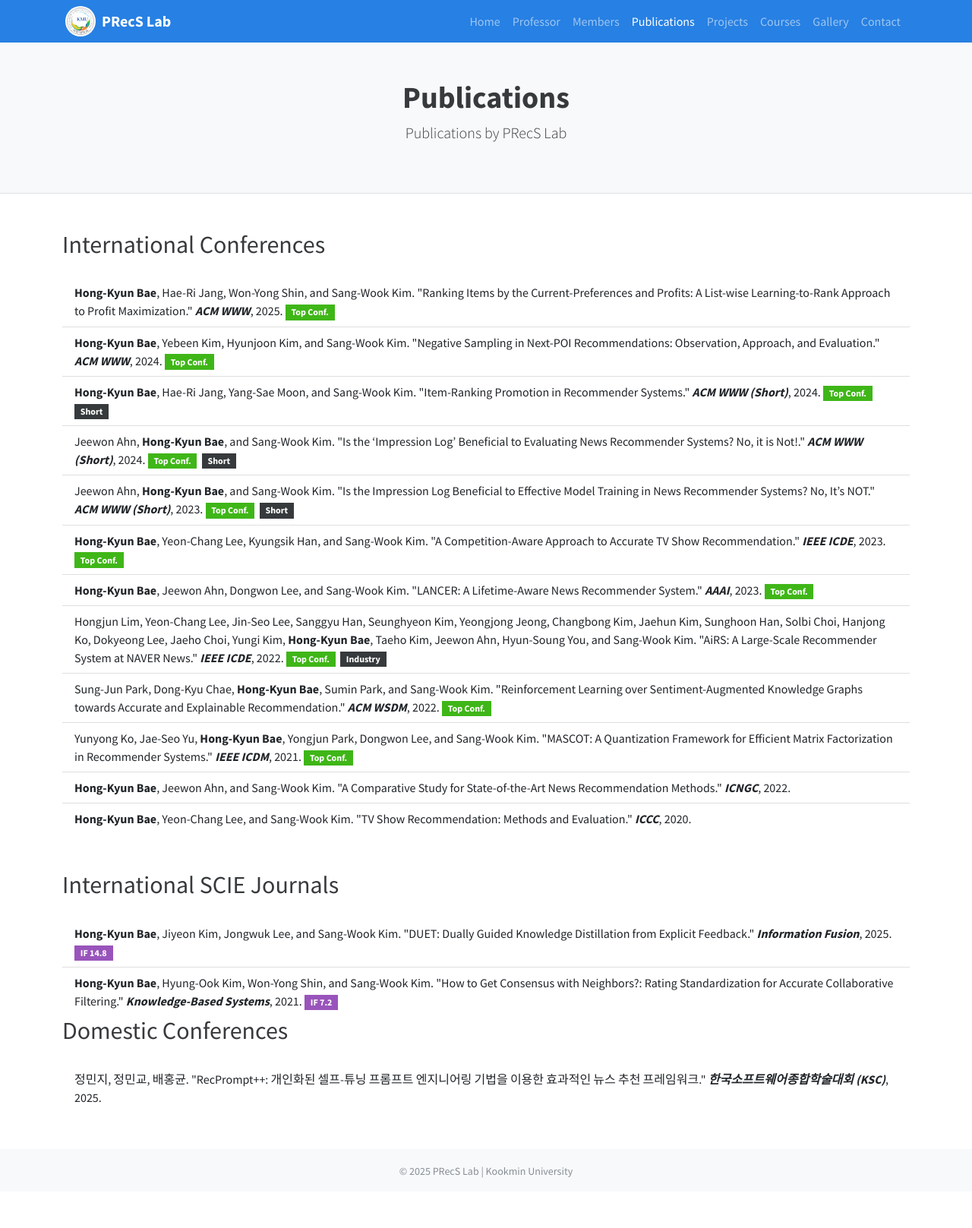
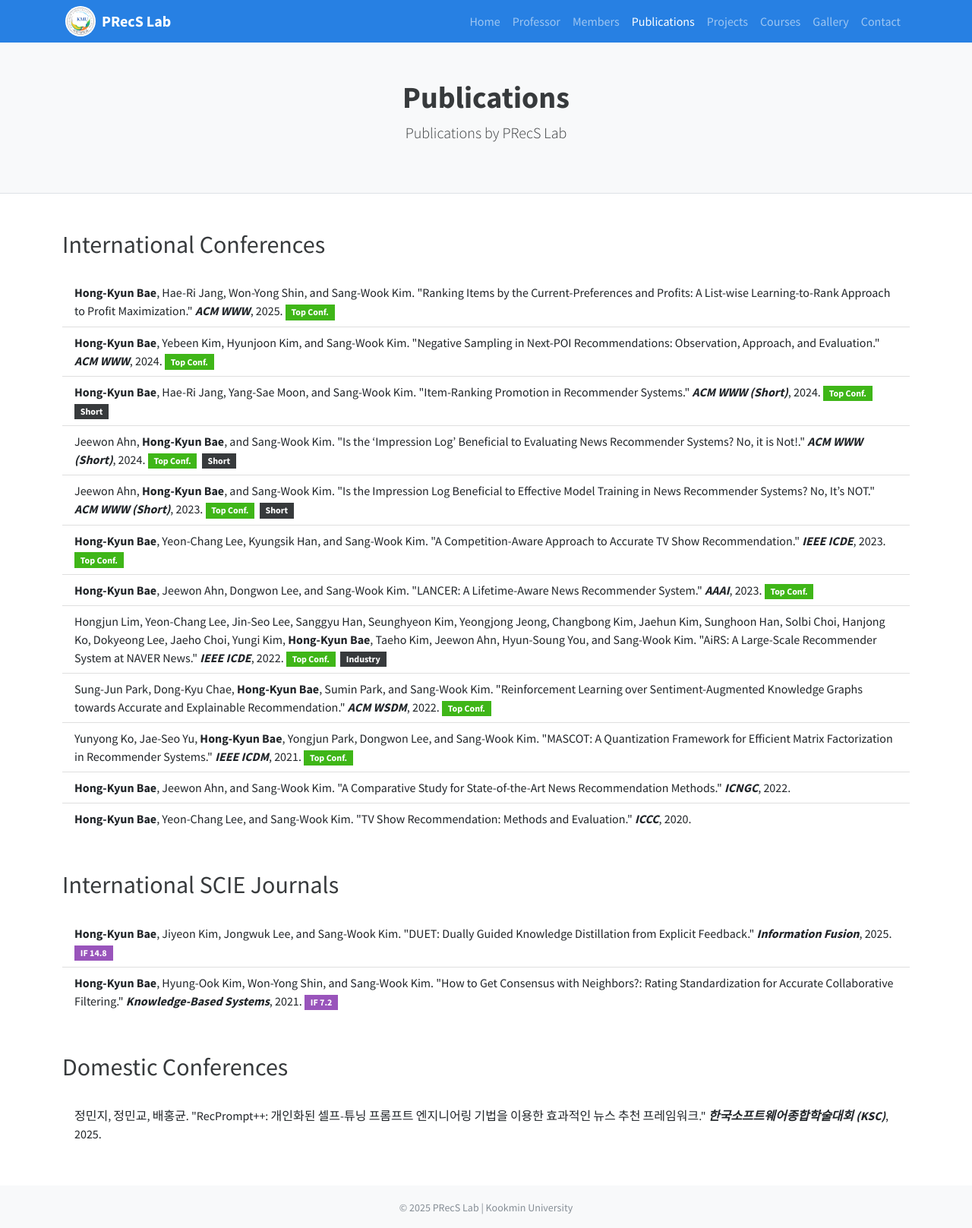
Before and after one commit to hongkyun-bae/hongkyun-bae.github.io, a Jekyll site: the page precs/publications.html, which Jekyll copies as it is, in a window 1280 px wide. Shown: the whole page at 76% size. Built offline with Jekyll 4.4.1, drawn with Linux system fonts in a browser that asks for light colours; nearby versions of some CDN libraries; before the commit the page ends 1569 px from its top, so only the background shows below that.

Commit message:
Update publications.html

```diff
--- a/precs/publications.html
+++ b/precs/publications.html
@@ -145,7 +145,7 @@
         <strong>Hong-Kyun Bae</strong>, Hyung-Ook Kim, Won-Yong Shin, and Sang-Wook Kim.
         "How to Get Consensus with Neighbors?: Rating Standardization for Accurate Collaborative Filtering."
         <em><strong>Knowledge-Based Systems</strong></em>, 2021.
-        <span class="badge bg-info">IF 7.2</span><br>
+        <span class="badge bg-info">IF 7.2</span><br><br><br>
       </li>
 
     </ul>
```
